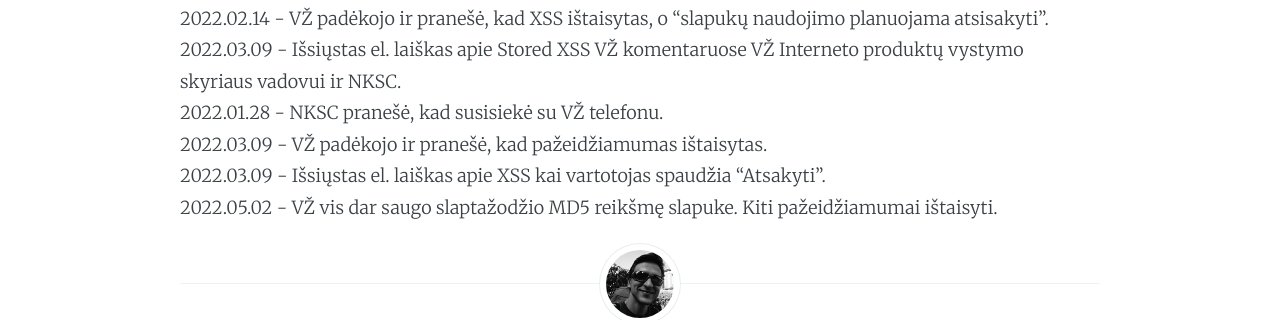
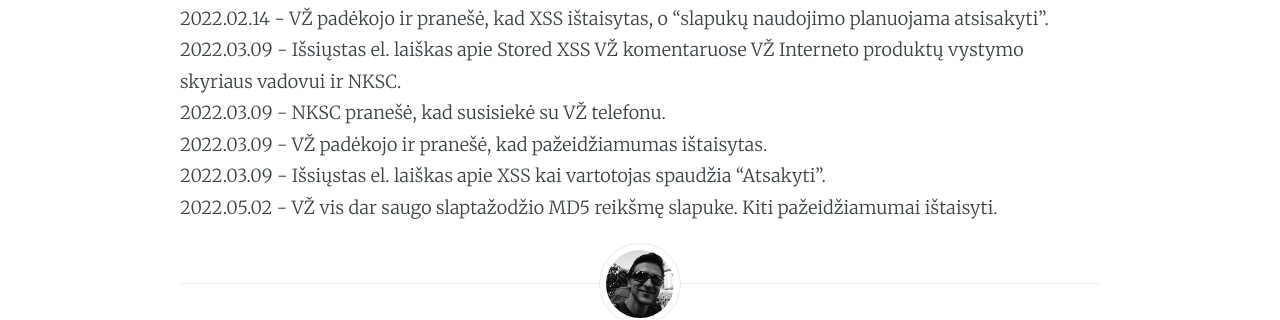
Before and after one commit to JarLob/jarlob.github.io, a Jekyll site: the page built from _posts/2022-05-02-mano-vz.md, in a window 1280 px wide and 900 px high, scrolled down 6843 px. Shown: the part 341-661 px from the top of the window. Built offline with Jekyll 4.4.1, drawn with Linux system fonts in a browser that asks for light colours.

Commit message:
Update 2022-05-02-mano-vz.md

```diff
--- a/_posts/2022-05-02-mano-vz.md
+++ b/_posts/2022-05-02-mano-vz.md
@@ -93,7 +93,7 @@ Tai yra irgi Stored XSS, nors kiek mažiau pavojingas. Aukai reikėjo ne tik apl
 2022.02.14 - NKSC pranešė, kad susisiekė su VŽ 2022.02.03 d. Dėl neaiškių aplinkybių mano el. laiškas jų nepasiekė.
 2022.02.14 - VŽ padėkojo ir pranešė, kad XSS ištaisytas, o "slapukų naudojimo planuojama atsisakyti".
 2022.03.09 - Išsiųstas el. laiškas apie Stored XSS VŽ komentaruose VŽ Interneto produktų vystymo skyriaus vadovui ir NKSC.
-2022.01.28 - NKSC pranešė, kad susisiekė su VŽ telefonu.
+2022.03.09 - NKSC pranešė, kad susisiekė su VŽ telefonu.
 2022.03.09 - VŽ padėkojo ir pranešė, kad pažeidžiamumas ištaisytas.
 2022.03.09 - Išsiųstas el. laiškas apie XSS kai vartotojas spaudžia "Atsakyti".
 2022.05.02 - VŽ vis dar saugo slaptažodžio MD5 reikšmę slapuke. Kiti pažeidžiamumai ištaisyti.
```
